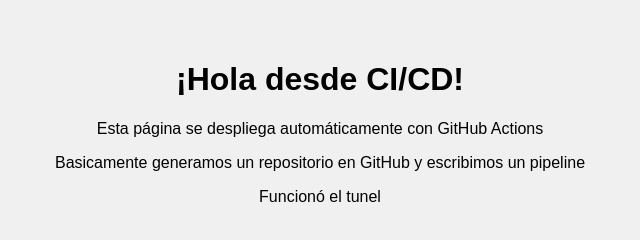
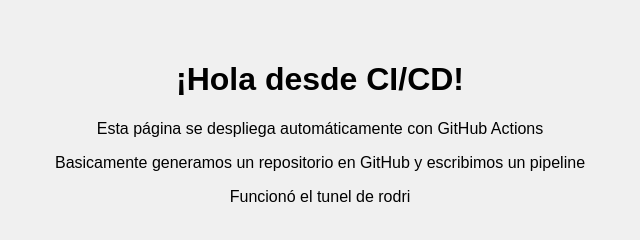
Before and after one commit to LuisAndaur/grupo_6_tp-cicd-vanguardia, a website: page index.html in a window 1280 px wide. Shown: the full height of the page, 320-960 px from the left. Drawn offline with Linux system fonts and the light colour scheme.

Commit message:
[fix] Implementacion de action con extra

```diff
--- a/index.html
+++ b/index.html
@@ -9,7 +9,7 @@
   <h1>¡Hola desde CI/CD!</h1>
   <p>Esta página se despliega automáticamente con GitHub Actions</p>
   <p>Basicamente generamos un repositorio en GitHub y escribimos un pipeline</p>
-  <p>Funcionó el tunel</p>
+  <p>Funcionó el tunel de rodri</p>
   <script src="script.js"></script>
 </body>
 </html>
```
